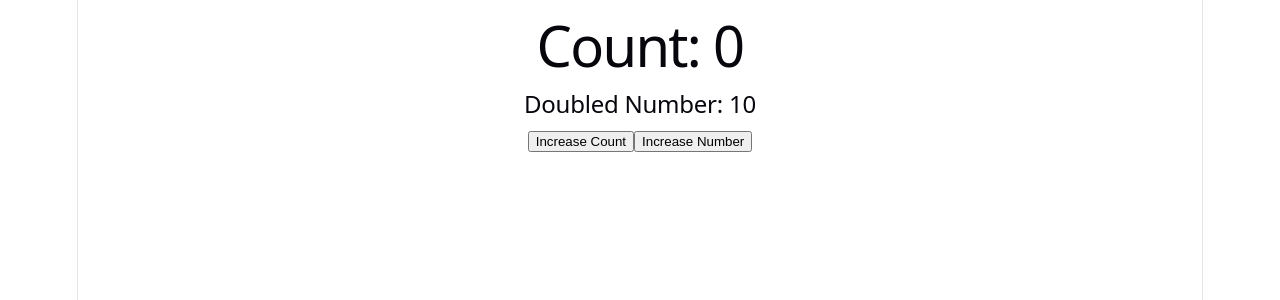
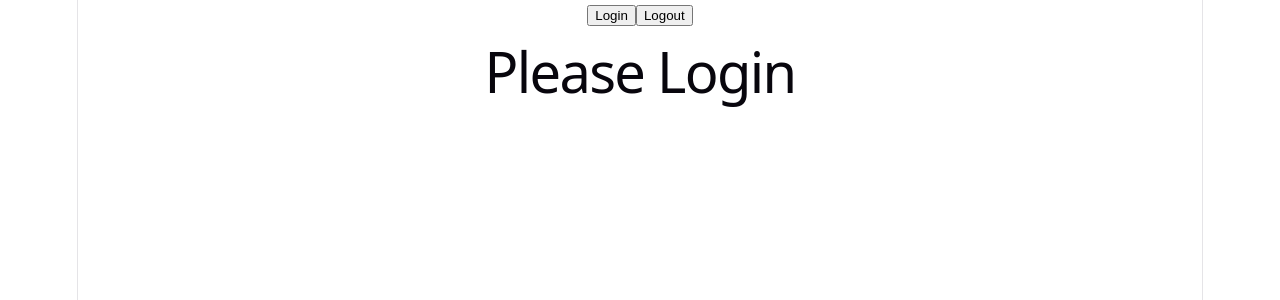
Before and after one commit to wasim-faris/react-study, a React (Vite) app in the folder my-react-app/: page / in a window 1280 px wide. Shown: the top 300 px of the page. Built offline with nearby package versions, Linux system fonts and the light colour scheme.

Commit message:
feat: add login context

```diff
--- a/my-react-app/src/App.jsx
+++ b/my-react-app/src/App.jsx
@@ -1,28 +1,45 @@
-import { useMemo, useState } from "react";
+import { createContext, useContext, useState } from "react";
+
+const LoginContext = createContext();
 
 function App() {
-  const [count, setCount] = useState(0);
-  const [number, setNumber] = useState(5);
+  const [isLoggedIn, setIsLoggedIn] = useState(false);
 
-  const doubledNumber = useMemo(() => {
-    console.log("Calculating...");
-    return number * 2;
-  }, [number]);
+  function login() {
+    setIsLoggedIn(true);
+  }
+
+  function logout() {
+    setIsLoggedIn(false);
+  }
+
+  return (
+    <LoginContext.Provider value={{ isLoggedIn, login, logout }}>
+      <Login />
+      <Dashboard />
+    </LoginContext.Provider>
+  );
+}
+
+function Login() {
+  const { login, logout } = useContext(LoginContext);
 
   return (
     <div>
-      <h1>Count: {count}</h1>
-      <h2>Doubled Number: {doubledNumber}</h2>
-
-      <button onClick={() => setCount(count + 1)}>
-        Increase Count
-      </button>
-
-      <button onClick={() => setNumber(number + 1)}>
-        Increase Number
-      </button>
+      <button onClick={login}>Login</button>
+      <button onClick={logout}>Logout</button>
     </div>
   );
 }
 
+function Dashboard() {
+  const { isLoggedIn } = useContext(LoginContext);
+
+  return (
+    <h1>
+      {isLoggedIn ? "Welcome User" : "Please Login"}
+    </h1>
+  );
+}
+
 export default App;
```
